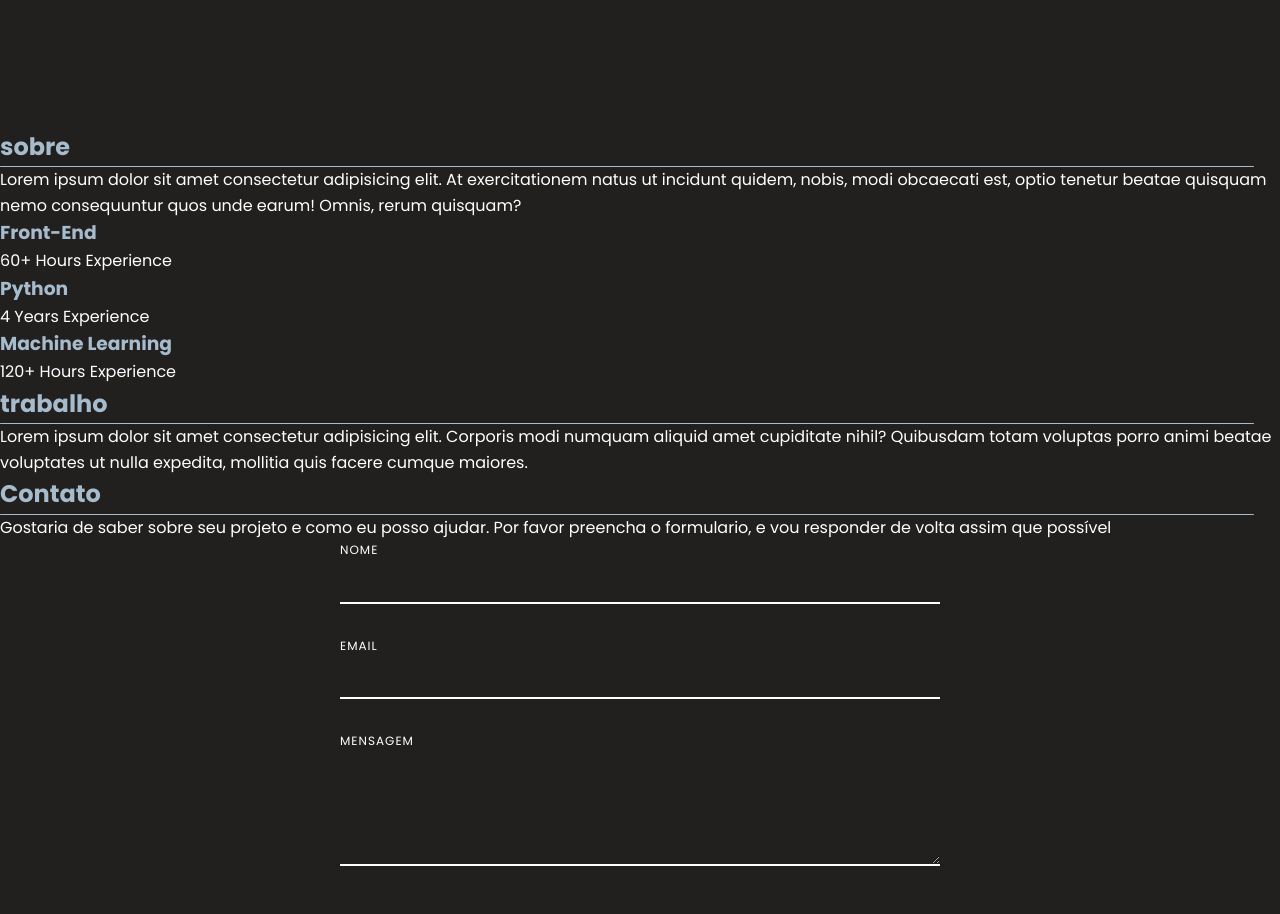
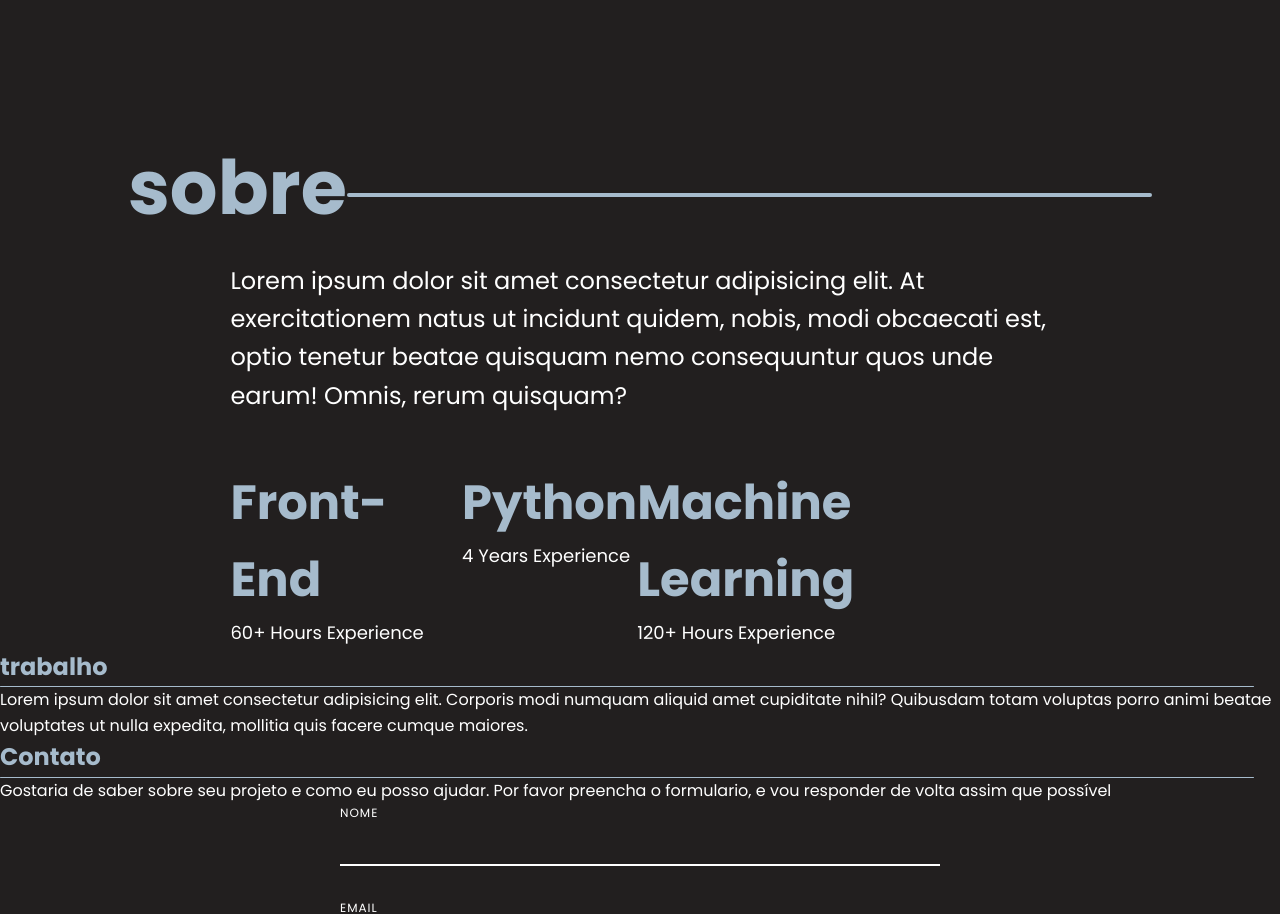
Before and after one commit to CaioVAzeredo/novo-portifolio, an Angular app: page / in a window 1280 px wide. Shown: the part 820-1734 px from the top of the page. Built offline with nearby package versions, Linux system fonts and the light colour scheme.

Commit message:
começo da section sobre

```diff
--- a/src/app/componentes/sobre/sobre.component.css
+++ b/src/app/componentes/sobre/sobre.component.css
@@ -0,0 +1,35 @@
+.container-sobre{
+    width: 80%;
+    margin: 0 auto;
+}
+.titulo-sobre{
+    display: flex;
+}
+.titulo-sobre h2{
+    font-size: 75px;
+    }
+.titulo-sobre hr{
+height: 4px;
+width: 80%;
+margin: 65px auto;
+}
+
+.texto-sobre{
+    margin: 0 auto;
+    width: 80%;
+    font-size: 24px;
+}
+
+.skills{
+    display: flex;
+    justify-content: space-between;
+    width: 80%;
+    margin: 0 auto;
+    padding-top: 50px;
+}
+.skills div h3{
+    font-size: 48px;
+}
+.skills div p{
+    font-size: 18px;
+}
--- a/src/app/componentes/sobre/sobre.component.html
+++ b/src/app/componentes/sobre/sobre.component.html
@@ -1,12 +1,12 @@
 <section class="container-sobre">
-    <div>
+    <div class="titulo-sobre">
         <h2>sobre</h2>
         <hr>
     </div>
-    <p>Lorem ipsum dolor sit amet consectetur adipisicing elit. At exercitationem natus ut incidunt quidem, nobis, modi
+    <p class="texto-sobre">Lorem ipsum dolor sit amet consectetur adipisicing elit. At exercitationem natus ut incidunt quidem, nobis, modi
         obcaecati est, optio tenetur beatae quisquam nemo consequuntur quos unde earum! Omnis, rerum quisquam?</p>
     <div class="skills">
-        <div>
+
             <div>
                 <h3>Front-End</h3>
                 <p>60+ Hours Experience</p>
@@ -19,6 +19,6 @@
                 <h3>Machine Learning</h3>
                 <p>120+ Hours Experience</p>
             </div>
-        </div>
+
     </div>
 </section>
```
Also changed, not shown: 1 other file (tests, documents, lock files or other folders).
